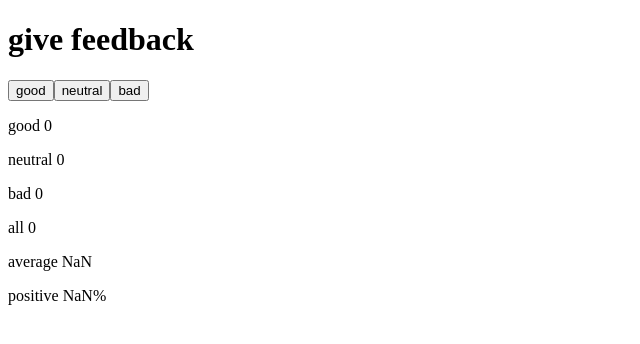
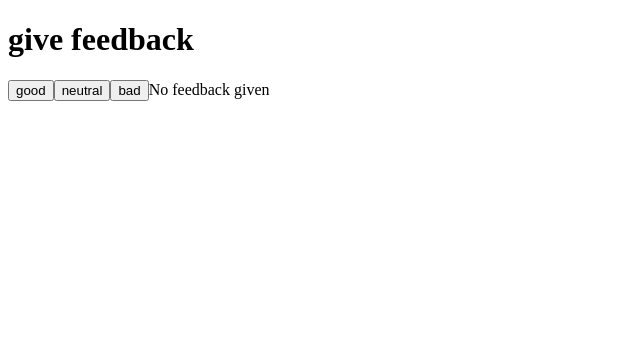
Before and after one commit to miskiat/fullstackopen_part1, a React (Create React App) app in the folder unicafe/: page / in a window 1280 px wide. Shown: the top 344 px of the page, without its empty margins (0-640 px from the left). Built offline with nearby package versions, Linux system fonts and the light colour scheme.

Commit message:
1.9: unicafe step4

```diff
--- a/unicafe/src/App.js
+++ b/unicafe/src/App.js
@@ -15,6 +15,8 @@ export default function App() {
       <button onClick={() => setGood(good + 1)}>good</button>
       <button onClick={() => setNeutral(neutral + 1)}>neutral</button>
       <button onClick={() => setBad(bad + 1)}>bad</button>
+
+      {all != 0 ? (
         <Statistics
           good={good}
           neutral={neutral}
@@ -23,6 +25,9 @@ export default function App() {
           average={average}
           positive={positive}
         />
+      ) : (
+        "No feedback given"
+      )}
     </div>
   );
 }
```
Lines whose indentation alone changed are shown as unchanged.
